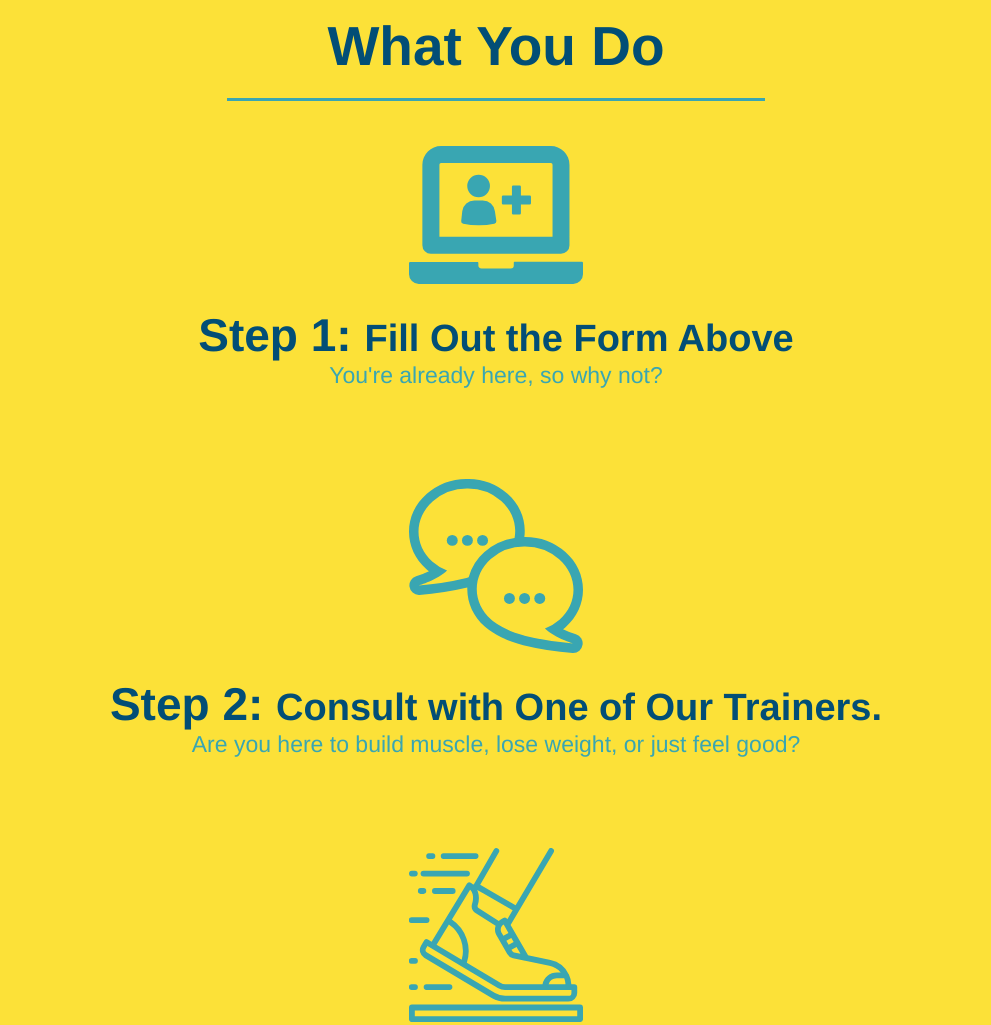
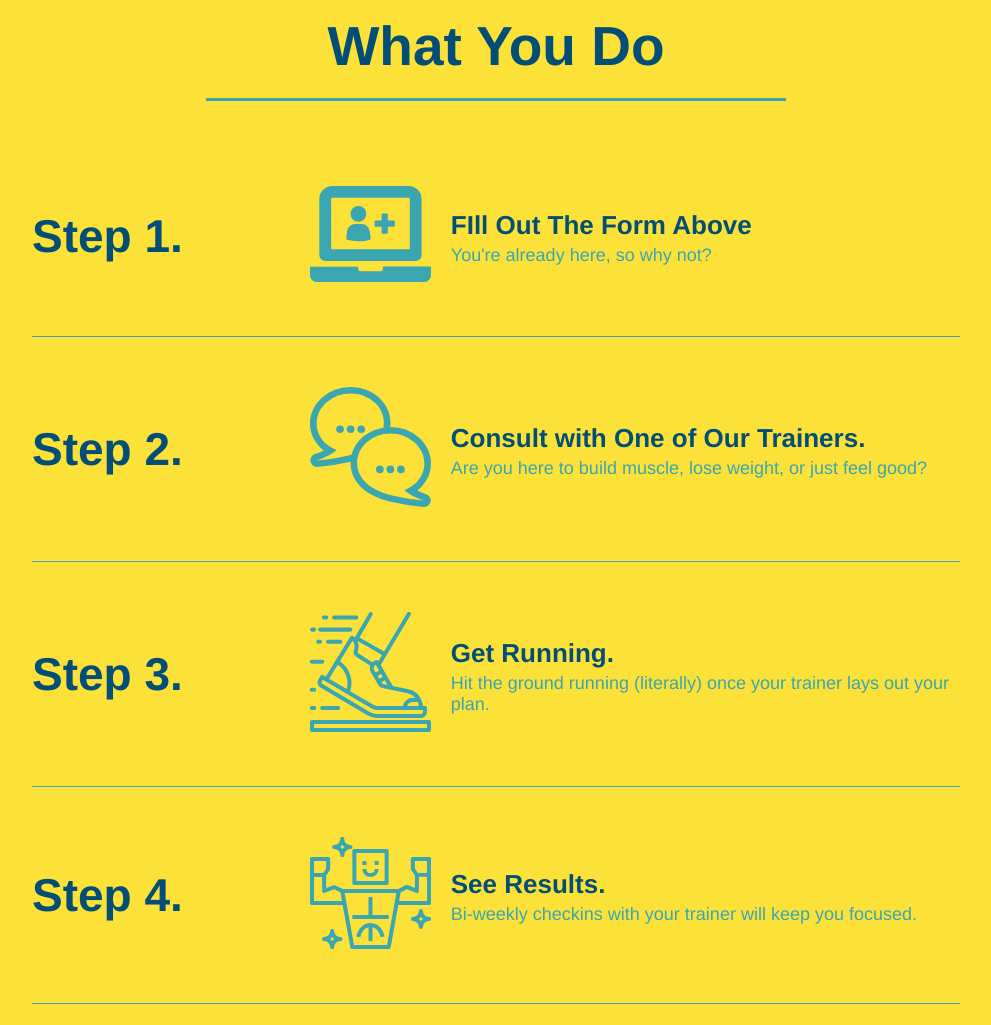
Before and after one commit to corycalaway/run-buddy, a plain HTML site: page index.html in a window 1280 px wide. Shown: the part 1140-2165 px from the top of the page, without its empty margins (144-1135 px from the left). Drawn offline with Linux system fonts and the light colour scheme.

Commit message:
add flexbox to the steps

```diff
--- a/assets/css/style.css
+++ b/assets/css/style.css
@@ -5,6 +5,10 @@
     box-sizing: border-box;
 }
 
+/* flex box */
+.flex-row {
+    display: flex;
+}
 /* text alignment */
 .text-left {
     text-align: left;
@@ -157,19 +161,16 @@ background-color: #204e76;
 }
 /* Hero Style End */
 
-.intro {
-    text-align: center;
-}
-
 /* section headings */
 
 .section-title {
 font-size: 55px;
 color: #024e76;
-margin-bottom: 35px;
-padding: 0 100px 20px 100px;
-display: inline-block;
 border-bottom: 3px solid;
+padding-bottom: 20px;
+text-align: center;
+margin: 0 auto 35px auto;
+width: 50%;
 }
 
 .primary-border {
@@ -188,42 +189,63 @@ border-bottom: 3px solid;
     width: 80%;
     font-size: 20px;
     margin: 0 auto;
+    text-align: center;
 }
 
 /* what you do */
 .steps {
-    text-align: center;
     background: #fce138;
 }
 
-.steps div {
-    margin-bottom: 80px;
+.step h3 {
+    color: #024e76;
+    font-size: 46px;
+    flex: 1 30%;
 }
 
-.steps img {
-    width: 15%;
-    margin: 10px 0;
+.step-info {
+    flex: 2 70%;
+    display: flex;
+    flex-wrap: wrap;
+    align-items: center;
 }
 
-.steps h3 {
-    color: #024e76;
-    font-size: 46px;
-    margin-top: 10px;
+.step-text p {
+    color: #39a6b2;
+    font-size: 18px;
 }
 
-.steps p {
-    color: #39a6b2;
-    font-size: 23px;
+.step-text {
+    flex: 12;
 }
 
-.steps span {
-    font-size: 38px;
+.step-img {
+    flex: 1 12%;
+    margin-right: 20px;
+}
+
+.step-img img {
+    max-width: 100%;
+}
+
+.step-text h4 {
+    font-size: 26px;
+    line-height: 1.5;
+    color: #024e76;
+}
+
+.step {
+    margin: 50px auto;
+    padding-bottom: 50px;
+    width: 80%;
+    border-bottom: 1px solid #39a6b2;
+    display: flex;
+    flex-wrap: wrap;
+    align-items: center;
+    justify-content: space-between;
 }
 
 /* Meet The Trainers */
-.trainers {
-    text-align: center;
-}
 
 .trainer {
     width: 900px;
@@ -262,7 +284,6 @@ border-bottom: 3px solid;
 
 /* REACH OUT STYLES START */
 .contact {
-    text-align: center;
     background: #024e76;
 }
 
--- a/index.html
+++ b/index.html
@@ -1,5 +1,6 @@
 <!DOCTYPE html>
 <html lang="en">
+
 <head>
     <meta charset="UTF-8" />
     <title>Run Buddy!</title>
@@ -7,6 +8,7 @@
     <!-- CSS Style Sheet -->
     <link rel="stylesheet" href=" ./assets/css/style.css" />
 </head>
+
 <body>
     <!-- navigation -->
     <header>
@@ -77,50 +79,87 @@
 
     <!-- "what we do" section-->
     <section id="what-we-do" class="intro">
+        <div class="flex-row">
             <h2 class="section-title primary-border">What We Do</h2>
+        </div>
+        <div class="flex-row">
             <p>
-                butcher selfies chambray shabby chic gentrify readymade yr Echo Park XOXO Tumblr normcore Banksy direct trade Blue Bottle chillwave you probably haven't heard of them single-origin coffee Vice fanny pack fixie Odd Future Austin fingerstache pickled twee synth Wes Anderson Thundercats viral bitters flannel meggings narwhal Marfa Schlitz sustainable Intelligentsia umami deep v craft
+                butcher selfies chambray shabby chic gentrify readymade yr Echo Park XOXO Tumblr normcore Banksy direct
+                trade Blue Bottle chillwave you probably haven't heard of them single-origin coffee Vice fanny pack
+                fixie
+                Odd Future Austin fingerstache pickled twee synth Wes Anderson Thundercats viral bitters flannel
+                meggings
+                narwhal Marfa Schlitz sustainable Intelligentsia umami deep v craft
             </p>
+        </div>
     </section>
 
     <!-- "what you do" section -->
     <section id="what-you-do" class="steps">
+        <div class="flex-row">
             <h2 class="section-title secondary-border">What You Do</h2>
-
-            <div>
+        </div>
         <!-- insert this img element -->
+        <div class="step">
+            <h3>Step 1. </h3>
+            <div class="step-info">
+                <div class="step-img">
                     <img src="./assets/images/step-1.svg" alt="" />
-                <h3>Step 1: <span>Fill Out the Form Above</span></h3>
+                </div>
+                <div class="step-text">
+                    <h4>FIll Out The Form Above</h4>
                     <p>You're already here, so why not?</p>
                 </div>
+            </div>
+        </div>
 
-            <div>
-                <!-- img element -->
+        <div class="step">
+            <h3>Step 2. </h3>
+            <div class="step-info">
+                <div class="step-img">
                     <img src="./assets/images/step-2.svg" alt="" />
-                <h3>Step 2: <span>Consult with One of Our Trainers.</span></h3>
+                </div>
+                <div class="step-text">
+                    <h4>Consult with One of Our Trainers.</h4>
                     <p>Are you here to build muscle, lose weight, or just feel good?</p>
                 </div>
+            </div>
+        </div>
 
-            <div>
-                <!-- img element -->
+        <div class="step">
+            <h3>Step 3. </h3>
+            <div class="step-info">
+                <div class="step-img">
                     <img src="./assets/images/step-3.svg" alt="" />
-                <h3>Step 3: <span>Get Running.</span></h3>
+                </div>
+                <div class="step-text">
+                    <h4>Get Running.</h4>
                     <p>Hit the ground running (literally) once your trainer lays out your plan.</p>
                 </div>
+            </div>
+        </div>
 
-            <div>
-                <!-- img element -->
+        <div class="step">
+            <h3>Step 4. </h3>
+            <div class="step-info">
+                <div class="step-img">
                     <img src="./assets/images/step-4.svg" alt="" />
-                <h3>Step 4: <span>See Results.</span></h3>
-                <p>Bi-weekly checkins with your trainer will keep you focused</p>
+                </div>
+                <div class="step-text">
+                    <h4>See Results.</h4>
+                    <p>Bi-weekly checkins with your trainer will keep you focused.</p>
+                </div>
+            </div>
         </div>
 
     </section>
 
     <!-- "meet the trainers" section-->
     <section id="your-trainers" class="trainers">
+        <div class="flex-row">
             <h2 class="section-title primary-border">
                 Meet The Trainers</h2>
+        </div>
         <!-- first trainer bio -->
         <article class="trainer">
             <img src="./assets/images/trainer-1.jpg" alt="Arron Stephnes in his workout clothes, ready to pump iron" />
@@ -128,7 +167,8 @@
                 <h3>Arron Stephens</h3>
                 <h4>Speed / Strength</h4>
                 <p>
-                                Lorem ipsum dolor sit amet consectetur adipisicing elit. Dolor autem eos non repellat corporis. Quod consequuntur quisquam facere!
+                    Lorem ipsum dolor sit amet consectetur adipisicing elit. Dolor autem eos non repellat corporis. Quod
+                    consequuntur quisquam facere!
                     Cum fugiat nemo ab in, accusamus sunt a quia nihil ut debitis.
                 </p>
             </div>
@@ -140,8 +180,10 @@
                 <h3>Joanna Gill</h3>
                 <h4>Endurance</h4>
                 <p>
-                                Lorem ipsum dolor sit, amet consectetur adipisicing elit. Beatae cumque et rem. Labore dignissimos libero consequuntur accusamus
-                                quibusdam magnam laudantium, perferendis nam earum sit non molestiae deserunt, nesciunt impedit ratione.
+                    Lorem ipsum dolor sit, amet consectetur adipisicing elit. Beatae cumque et rem. Labore dignissimos
+                    libero consequuntur accusamus
+                    quibusdam magnam laudantium, perferendis nam earum sit non molestiae deserunt, nesciunt impedit
+                    ratione.
                 </p>
             </div>
             <img src="assets/images/trainer-2.jpg" alt="Joanna Gill cooling off after a workout" />
@@ -149,12 +191,14 @@
 
         <!-- third trainer bio -->
         <article class="trainer">
-                        <img src="assets/images/trainer-3.jpg" alt="Harry Smith wearing a headband and lifting comically small pink weights" />
+            <img src="assets/images/trainer-3.jpg"
+                alt="Harry Smith wearing a headband and lifting comically small pink weights" />
             <div class="trainer-bio text-left">
                 <h3>Harry "the Headband" Smtih</h3>
                 <h4>Strength</h4>
                 <p>
-                                Lorem ipsum dolor sit amet consectetur adipisicing elit. Eveniet laudantium quidem, non, incidunt fugit odio repellat harum sunt ut
+                    Lorem ipsum dolor sit amet consectetur adipisicing elit. Eveniet laudantium quidem, non, incidunt
+                    fugit odio repellat harum sunt ut
                     eos consequuntur dolor vel debitis, adipisci consectetur iste quia blanditiis repellendus?
                 </p>
             </div>
@@ -163,14 +207,13 @@
 
     <!-- "reach out" section -->
     <section id="reach-out" class="contact">
+        <div class="flex-row">
             <h2 class="section-title secondary-border">Reach Out</h2>
+        </div>
         <div class="contact-info">
             <iframe
                 src="https://www.google.com/maps/embed?pb=!1m18!1m12!1m3!1d3027.8630593709336!2d-111.97360408473523!3d40.632901879340686!2m3!1f0!2f0!3f0!3m2!1i1024!2i768!4f13.1!3m3!1m2!1s0x87528ea37457ff85%3A0x1d6c4b66706027a3!2s6507%20Westbrook%20Dr%20W%2C%20West%20Jordan%2C%20UT%2084084!5e0!3m2!1sen!2sus!4v1603936487945!5m2!1sen!2sus"
-                frameborder="0"
-                allowfullscreen
-                style="border:0"
-                >
+                frameborder="0" allowfullscreen style="border:0">
             </iframe>
 
             <!-- Contact form -->
@@ -192,10 +235,10 @@
                     Let us know and we'll be happy to talk to you!
                 </p>
                 <address>
-                    55 Main Street <br/>
-                    Some Town, Ca <br/>
+                    55 Main Street <br />
+                    Some Town, Ca <br />
                     12345<br />
-                    P: 555.RUN.BUDZ (555.786.2839)<br/>
+                    P: 555.RUN.BUDZ (555.786.2839)<br />
                     E: <a href="mailto:info@runbuddy.io">info@runbuddy.io</a>
                 </address>
             </div>
@@ -211,4 +254,5 @@
         </div>
     </footer>
 </body>
+
 </html>
```
Lines whose indentation alone changed are shown as unchanged.
